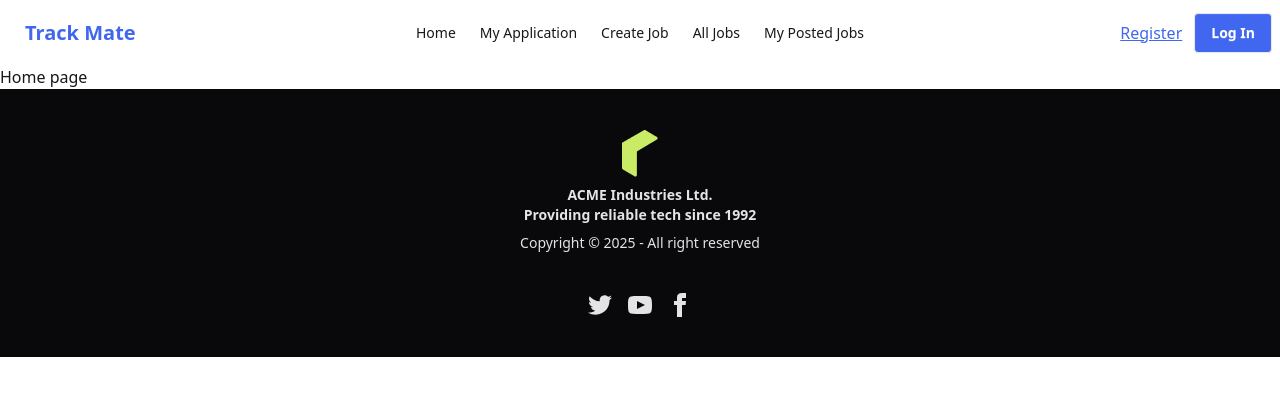
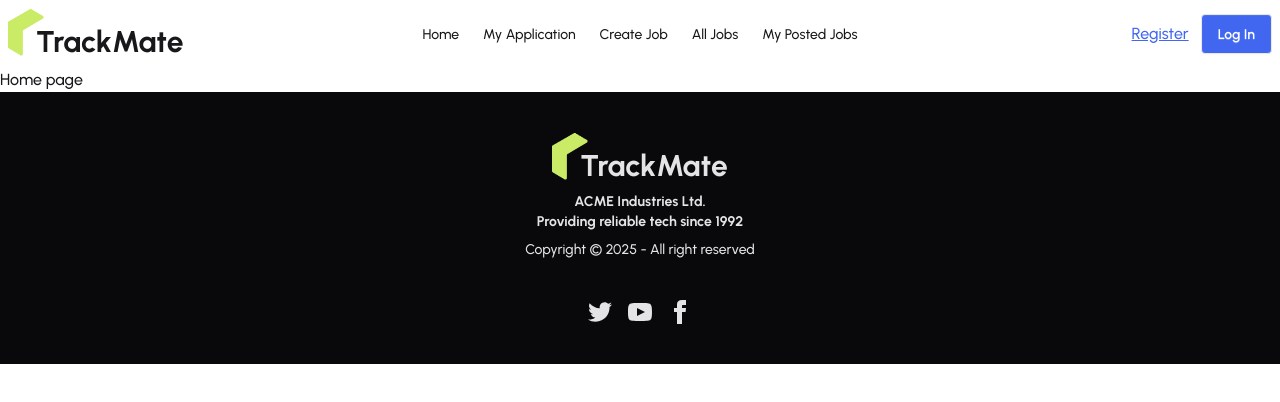
Before and after one commit to abrarasif11/TrackMate-Client-, a React (Vite) app: page / in a window 1280 px wide. Shown: the top 402 px of the page. Built offline with nearby package versions, Linux system fonts and the light colour scheme.

Commit message:
use google font

```diff
--- a/src/Shared/Navbar/Navbar.jsx
+++ b/src/Shared/Navbar/Navbar.jsx
@@ -1,5 +1,6 @@
 import React from "react";
 import { Link, NavLink } from "react-router";
+import TrackMateLogo from "../TrackMateLogo/TrackMateLogo";
 
 const Navbar = () => {
   const links = (
@@ -49,18 +50,14 @@
             {links}
           </ul>
         </div>
-        {/* <div className="flex  items-center">
+        <div className="flex  items-center">
           <Link
             to="/"
             className=" font-josefin font-semibold normal-case text-2xl"
           >
-            <img className="w-[55px]" src={headerPhoto} alt="" />
+            <TrackMateLogo />
           </Link>
-        </div> */}
-
-        <Link to="/" className="btn btn-ghost text-xl text-[#4167F0]">
-          Track Mate
-        </Link>
+        </div>
       </div>
       <div className="navbar-center hidden lg:flex">
         <ul className="menu menu-horizontal px-1">{links}</ul>
--- a/src/Shared/TrackMateLogo/TrackMateLogo.jsx
+++ b/src/Shared/TrackMateLogo/TrackMateLogo.jsx
@@ -2,8 +2,9 @@
 import logo from "../../assets/banner/logo.png";
 const TrackMateLogo = () => {
   return (
-    <div>
-      <img src={logo} />
+    <div className="flex items-end">
+      <img className="mb-1" src={logo} />
+      <p className="text-3xl -ml-2 font-bold">TrackMate</p>
     </div>
   );
 };
--- a/src/index.css
+++ b/src/index.css
@@ -1,2 +1,10 @@
+@import url('https://fonts.googleapis.com/css2?family=Urbanist:ital,wght@0,100..900;1,100..900&display=swap');
 @import "tailwindcss";
 @plugin "daisyui";
+
+.font-urbanist {
+    font-family: "Urbanist", sans-serif;
+    font-optical-sizing: auto;
+    font-weight: 500;
+    font-style: normal;
+  }
--- a/src/main.jsx
+++ b/src/main.jsx
@@ -1,12 +1,13 @@
 import { StrictMode } from "react";
 import { createRoot } from "react-dom/client";
 import "./index.css";
-
 
 import { RouterProvider } from "react-router-dom";
 import { router } from "./Routes/Router.jsx";
 createRoot(document.getElementById("root")).render(
   <StrictMode>
-    <RouterProvider router={router} />
+    <div className="font-urbanist">
+      <RouterProvider router={router} />
+    </div>
   </StrictMode>
 );
```
